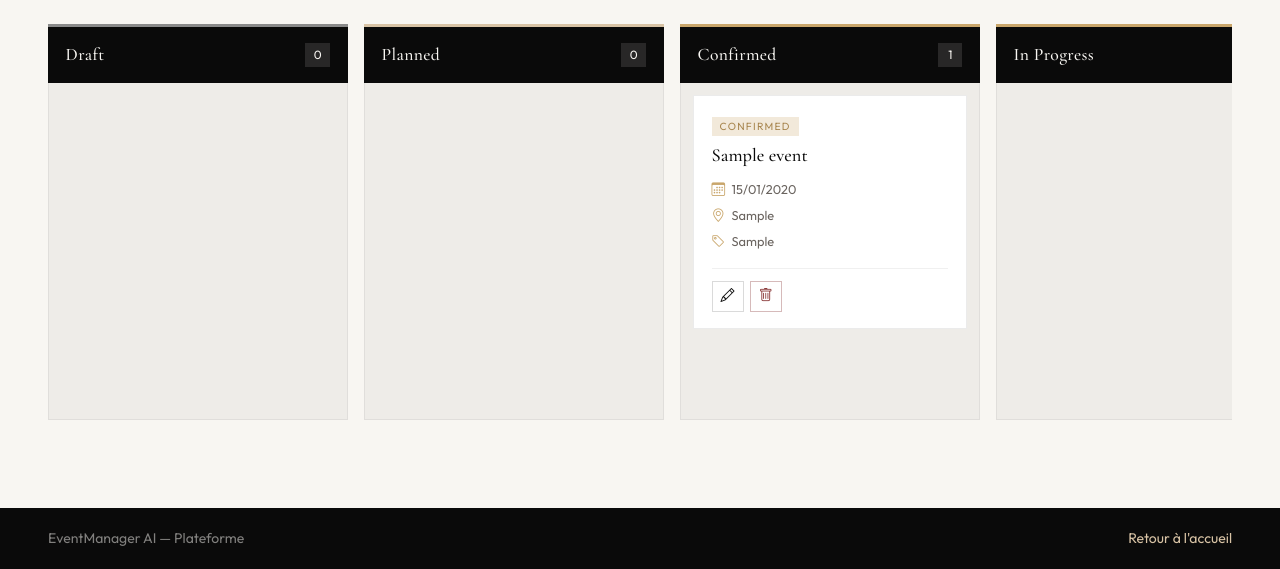
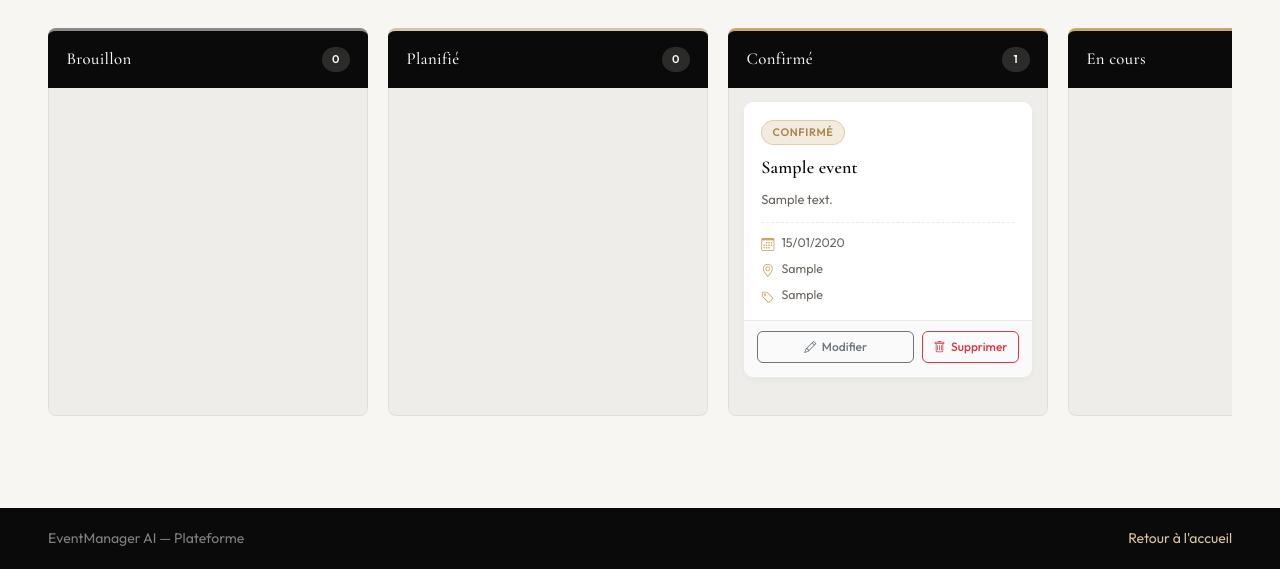
Before and after one commit to rania-kett/EventManagerAI, a Flask app: page /events/ in a window 1280 px wide. Shown: the part 283-852 px from the top of the page. Run offline with Flask 3, Linux system fonts and the light colour scheme; tables that the repository leaves empty hold one stand-in row (values such as "Sample post").

Commit message:
feat: improve kanban user experience

```diff
--- a/static/css/kanban.css
+++ b/static/css/kanban.css
@@ -10,17 +10,17 @@
 
 .kanban-board {
     display: flex;
-    gap: 1rem;
+    gap: 1.25rem;
     overflow-x: auto;
-    padding-bottom: 1.5rem;
+    padding: 0.25rem 0.25rem 1.75rem;
     min-height: 420px;
     scroll-snap-type: x proximity;
     -webkit-overflow-scrolling: touch;
 }
 
 .kanban-column {
-    flex: 0 0 300px;
-    max-width: 300px;
+    flex: 0 0 320px;
+    max-width: 320px;
     display: flex;
     flex-direction: column;
     max-height: calc(100vh - 220px);
@@ -28,21 +28,24 @@
 }
 
 .kanban-column-header {
-    padding: 1rem 1.1rem;
+    padding: 1rem 1.15rem;
     background: var(--black);
     color: var(--cream);
     display: flex;
     justify-content: space-between;
     align-items: center;
+    gap: 0.75rem;
     border-top: 3px solid var(--gold);
+    border-radius: 0.5rem 0.5rem 0 0;
 }
 
 .kanban-column-header h2 {
     font-family: var(--serif);
-    font-size: 1.1rem;
+    font-size: 1.05rem;
     font-weight: 500;
     margin: 0;
     letter-spacing: 0.02em;
+    line-height: 1.3;
 }
 
 .kanban-column-header.status-draft { border-top-color: #8a8a8a; }
@@ -53,36 +56,49 @@
 .kanban-column-header.status-cancelled { border-top-color: #8b3a3a; }
 
 .kanban-count {
-    font-size: 0.75rem;
-    background: rgba(248, 246, 242, 0.12);
-    padding: 0.2rem 0.55rem;
-    min-width: 1.5rem;
+    font-size: 0.7rem;
+    font-weight: 600;
+    background: rgba(248, 246, 242, 0.14);
+    padding: 0.25rem 0.6rem;
+    min-width: 1.75rem;
     text-align: center;
+    border-radius: 999px;
+    flex-shrink: 0;
 }
 
 .kanban-column-body {
     flex: 1;
     overflow-y: auto;
-    padding: 0.75rem;
-    background: rgba(10, 10, 10, 0.04);
+    padding: 0.85rem;
+    background: rgba(10, 10, 10, 0.035);
     border: 1px solid rgba(10, 10, 10, 0.06);
     border-top: none;
-    min-height: 120px;
-    transition: background var(--transition), box-shadow var(--transition);
+    border-radius: 0 0 0.5rem 0.5rem;
+    min-height: 140px;
+    transition: background 0.25s ease, box-shadow 0.25s ease;
 }
 
 .kanban-column-body.is-drag-over {
-    background: rgba(201, 166, 107, 0.12);
+    background: rgba(201, 166, 107, 0.1);
     box-shadow: inset 0 0 0 2px var(--gold);
 }
 
+/* —— Event card —— */
 .kanban-card {
+    display: flex;
+    flex-direction: column;
     background: #fff;
     border: 1px solid rgba(10, 10, 10, 0.08);
-    padding: 1rem 1.1rem;
-    margin-bottom: 0.75rem;
+    border-radius: 0.625rem;
+    margin-bottom: 0.85rem;
     cursor: grab;
-    transition: transform var(--transition), box-shadow var(--transition), opacity var(--transition);
+    overflow: hidden;
+    box-shadow: 0 2px 8px rgba(10, 10, 10, 0.04);
+    transition:
+        transform 0.28s cubic-bezier(0.22, 1, 0.36, 1),
+        box-shadow 0.28s cubic-bezier(0.22, 1, 0.36, 1),
+        border-color 0.28s ease,
+        opacity 0.28s ease;
 }
 
 .kanban-card:last-child {
@@ -90,75 +106,183 @@
 }
 
 .kanban-card:hover {
-    box-shadow: var(--shadow-soft);
+    transform: translateY(-4px);
+    border-color: rgba(201, 166, 107, 0.35);
+    box-shadow:
+        0 12px 28px rgba(10, 10, 10, 0.1),
+        0 4px 12px rgba(201, 166, 107, 0.12);
 }
 
 .kanban-card.is-dragging {
-    opacity: 0.45;
+    opacity: 0.5;
     cursor: grabbing;
-    transform: rotate(1deg);
+    transform: rotate(1.5deg) scale(1.02);
+    box-shadow: 0 16px 40px rgba(10, 10, 10, 0.15);
 }
 
 .kanban-card.is-saving {
-    opacity: 0.7;
+    opacity: 0.65;
     pointer-events: none;
 }
 
-.kanban-card-header {
-    margin-bottom: 0.5rem;
+.kanban-card-content {
+    padding: 1rem 1.1rem 0.85rem;
+    flex: 1;
 }
 
+.kanban-card-header {
+    margin-bottom: 0.65rem;
+}
+
+/* Status badge */
 .kanban-status-badge {
-    font-size: 0.65rem;
-    letter-spacing: 0.12em;
+    display: inline-flex;
+    align-items: center;
+    font-size: 0.68rem;
+    font-weight: 600;
+    letter-spacing: 0.06em;
     text-transform: uppercase;
-    padding: 0.2rem 0.5rem;
+    padding: 0.3rem 0.65rem;
+    border-radius: 999px;
+    border: 1px solid transparent;
+    line-height: 1.2;
     background: rgba(201, 166, 107, 0.15);
     color: var(--gold-dark);
 }
 
-.kanban-status-badge.status-draft { background: rgba(10, 10, 10, 0.08); color: var(--text-muted); }
-.kanban-status-badge.status-planned { background: rgba(216, 195, 165, 0.35); }
-.kanban-status-badge.status-confirmed { background: rgba(201, 166, 107, 0.25); }
-.kanban-status-badge.status-in_progress { background: rgba(201, 166, 107, 0.4); }
-.kanban-status-badge.status-completed { background: rgba(90, 122, 90, 0.2); color: #3d5c3d; }
-.kanban-status-badge.status-cancelled { background: rgba(139, 58, 58, 0.12); color: #8b3a3a; }
+.kanban-status-badge.status-draft {
+    background: rgba(10, 10, 10, 0.06);
+    color: #5c5c5c;
+    border-color: rgba(10, 10, 10, 0.1);
+}
+
+.kanban-status-badge.status-planned {
+    background: rgba(216, 195, 165, 0.35);
+    color: #6b5a42;
+    border-color: rgba(216, 195, 165, 0.55);
+}
+
+.kanban-status-badge.status-confirmed {
+    background: rgba(201, 166, 107, 0.22);
+    color: var(--gold-dark);
+    border-color: rgba(201, 166, 107, 0.45);
+}
+
+.kanban-status-badge.status-in_progress {
+    background: rgba(201, 166, 107, 0.32);
+    color: #7a5f2e;
+    border-color: rgba(201, 166, 107, 0.5);
+}
+
+.kanban-status-badge.status-completed {
+    background: rgba(90, 122, 90, 0.16);
+    color: #3d5c3d;
+    border-color: rgba(90, 122, 90, 0.35);
+}
+
+.kanban-status-badge.status-cancelled {
+    background: rgba(139, 58, 58, 0.1);
+    color: #8b3a3a;
+    border-color: rgba(139, 58, 58, 0.25);
+}
 
 .kanban-card-title {
     font-family: var(--serif);
-    font-size: 1.15rem;
-    font-weight: 500;
-    line-height: 1.25;
-    margin: 0 0 0.75rem;
+    font-size: 1.125rem;
+    font-weight: 600;
+    line-height: 1.35;
+    margin: 0 0 0.55rem;
+    color: var(--black);
+    letter-spacing: 0.01em;
+}
+
+.kanban-card-desc {
+    font-size: 0.8125rem;
+    line-height: 1.55;
+    color: var(--text-muted);
+    margin: 0 0 0.85rem;
+    display: -webkit-box;
+    -webkit-line-clamp: 3;
+    -webkit-box-orient: vertical;
+    overflow: hidden;
+}
+
+.kanban-card-desc-empty {
+    font-style: italic;
+    opacity: 0.75;
 }
 
 .kanban-card-meta {
     list-style: none;
-    padding: 0;
-    margin: 0 0 1rem;
-    font-size: 0.8rem;
+    padding: 0.65rem 0 0;
+    margin: 0;
+    font-size: 0.78rem;
     color: var(--text-muted);
+    border-top: 1px dashed rgba(10, 10, 10, 0.08);
+    display: flex;
+    flex-direction: column;
+    gap: 0.4rem;
 }
 
 .kanban-card-meta li {
     display: flex;
-    align-items: center;
-    gap: 0.4rem;
-    margin-bottom: 0.35rem;
+    align-items: flex-start;
+    gap: 0.45rem;
+    line-height: 1.4;
 }
 
 .kanban-card-meta i {
     color: var(--gold);
-    font-size: 0.85rem;
+    font-size: 0.82rem;
+    margin-top: 0.1rem;
+    flex-shrink: 0;
 }
 
+/* Card actions */
 .kanban-card-actions {
-    display: flex;
-    gap: 0.35rem;
-    padding-top: 0.75rem;
+    padding: 0.65rem 0.85rem 0.85rem;
+    background: rgba(10, 10, 10, 0.02);
     border-top: 1px solid rgba(10, 10, 10, 0.06);
 }
 
+.kanban-card-btn-group {
+    width: 100%;
+    display: flex;
+    gap: 0.5rem;
+}
+
+.kanban-card-btn-group .delete-event-form {
+    flex: 1;
+    display: flex;
+}
+
+.kanban-action-btn {
+    flex: 1;
+    display: inline-flex;
+    align-items: center;
+    justify-content: center;
+    gap: 0.35rem;
+    min-height: 2rem;
+    padding: 0.35rem 0.65rem;
+    font-size: 0.75rem;
+    font-weight: 500;
+    border-radius: 0.375rem !important;
+    transition:
+        color 0.2s ease,
+        background-color 0.2s ease,
+        border-color 0.2s ease,
+        box-shadow 0.2s ease;
+}
+
+.kanban-action-btn:hover {
+    box-shadow: 0 2px 8px rgba(10, 10, 10, 0.08);
+}
+
+.kanban-action-label {
+    white-space: nowrap;
+}
+
+/* Toast */
 .kanban-toast {
     position: fixed;
     bottom: 1.5rem;
--- a/templates/index.html
+++ b/templates/index.html
@@ -26,7 +26,7 @@
 <div class="app-empty">
     <i class="bi bi-kanban"></i>
     <h2>Votre tableau est vide</h2>
-    <p class="text-muted-premium mb-4">Créez un événement — il apparaîtra dans la colonne <strong>Draft</strong>.</p>
+    <p class="text-muted-premium mb-4">Créez un événement — il apparaîtra dans la colonne <strong>Brouillon</strong>.</p>
     <a href="{{ url_for('events.add_event') }}" class="btn btn-premium-gold">Créer un événement</a>
 </div>
 {% else %}
--- a/templates/partials/kanban_card.html
+++ b/templates/partials/kanban_card.html
@@ -5,31 +5,47 @@
          draggable="true"
          data-event-id="{{ event.id }}"
          data-status="{{ event.status }}">
+    <div class="kanban-card-content">
         <div class="kanban-card-header">
             <span class="kanban-status-badge status-{{ event.status }}">{{ event.status_label }}</span>
         </div>
         <h3 class="kanban-card-title">{{ event.title }}</h3>
+        <p class="kanban-card-desc">
+            {% if event.description %}
+            {{ event.description[:100] }}{% if event.description|length > 100 %}...{% endif %}
+            {% else %}
+            <span class="kanban-card-desc-empty">Aucune description</span>
+            {% endif %}
+        </p>
         <ul class="kanban-card-meta">
-        <li><i class="bi bi-calendar3"></i>{{ event.date.strftime("%d/%m/%Y") if event.date else "—" }}</li>
+            <li><i class="bi bi-calendar3" aria-hidden="true"></i>{{ event.date.strftime("%d/%m/%Y") if event.date else "—" }}</li>
             {% if event.location %}
-        <li><i class="bi bi-geo-alt"></i>{{ event.location }}</li>
+            <li><i class="bi bi-geo-alt" aria-hidden="true"></i>{{ event.location }}</li>
             {% endif %}
             {% if event.category %}
-        <li><i class="bi bi-tag"></i>{{ event.category }}</li>
+            <li><i class="bi bi-tag" aria-hidden="true"></i>{{ event.category }}</li>
             {% endif %}
         </ul>
-    <div class="kanban-card-actions">
+    </div>
+    <footer class="kanban-card-actions">
+        <div class="btn-group btn-group-sm kanban-card-btn-group" role="group" aria-label="Actions événement">
             <a href="{{ url_for('events.edit_event', event_id=event.id) }}"
-           class="btn btn-app-muted btn-sm">
+               class="btn btn-outline-secondary kanban-action-btn"
+               title="Modifier">
                 <i class="bi bi-pencil"></i>
+                <span class="kanban-action-label">Modifier</span>
             </a>
             <form method="post"
                   action="{{ url_for('events.delete_event', event_id=event.id) }}"
                   class="delete-event-form d-inline"
                   data-event-title="{{ event.title }}">
-            <button type="submit" class="btn btn-app-danger btn-sm" title="Supprimer">
+                <button type="submit"
+                        class="btn btn-outline-danger kanban-action-btn"
+                        title="Supprimer">
                     <i class="bi bi-trash"></i>
+                    <span class="kanban-action-label">Supprimer</span>
                 </button>
             </form>
         </div>
+    </footer>
 </article>
```
Also changed, not shown: other parts of static/css/kanban.css (+54 -3 lines), models/event_status.py (+6 -6 lines), tests/test_kanban.py (+3 -3 lines). Lines whose indentation alone changed are shown as unchanged.
